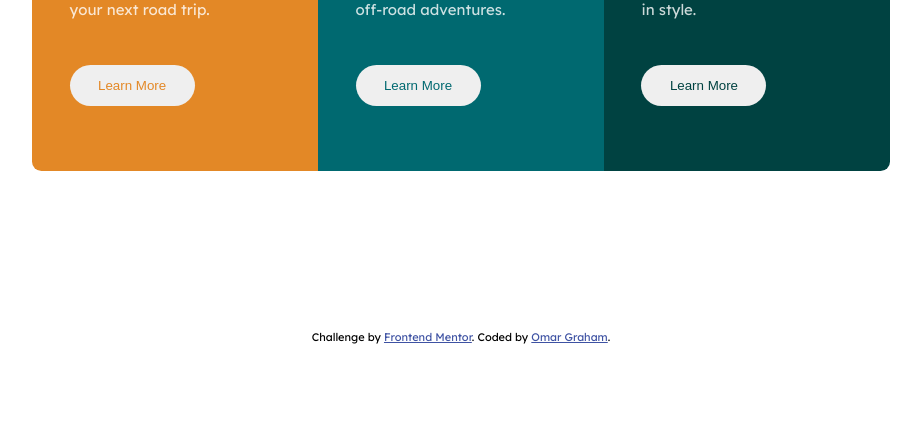
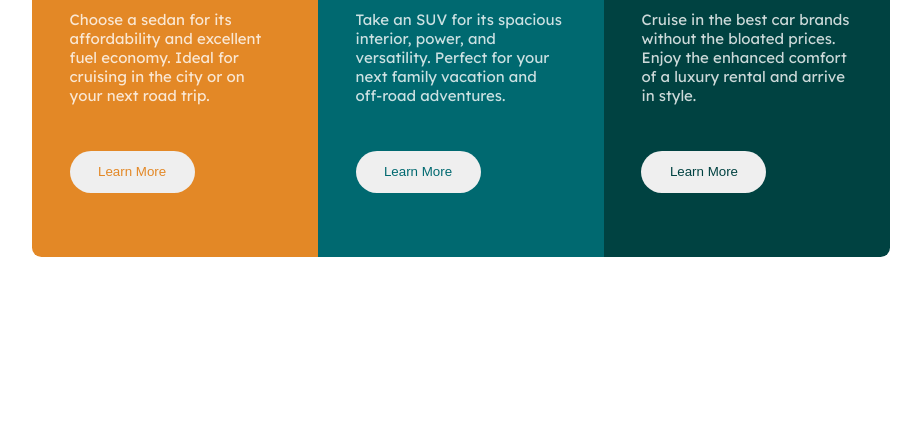
Before and after one commit to omar-p-graham/three-column-card-component, a plain HTML site: page index.html in a window 1280 px wide. Shown: the part 377-800 px from the top of the page, without its empty margins (179-1100 px from the left). Drawn offline with Linux system fonts and the light colour scheme.

Commit message:
Modify stylesheet

```diff
--- a/scss/style.scss
+++ b/scss/style.scss
@@ -99,5 +99,5 @@ main{
     }
 }
 
-.attribution {font-size: 11px; text-align: center;}
+.attribution {font-size: 11px; text-align: center;display: none;}
 .attribution a {color: var(--attribution-blue);}
```
Also changed, not shown: dist/style.css, 1 other file.
